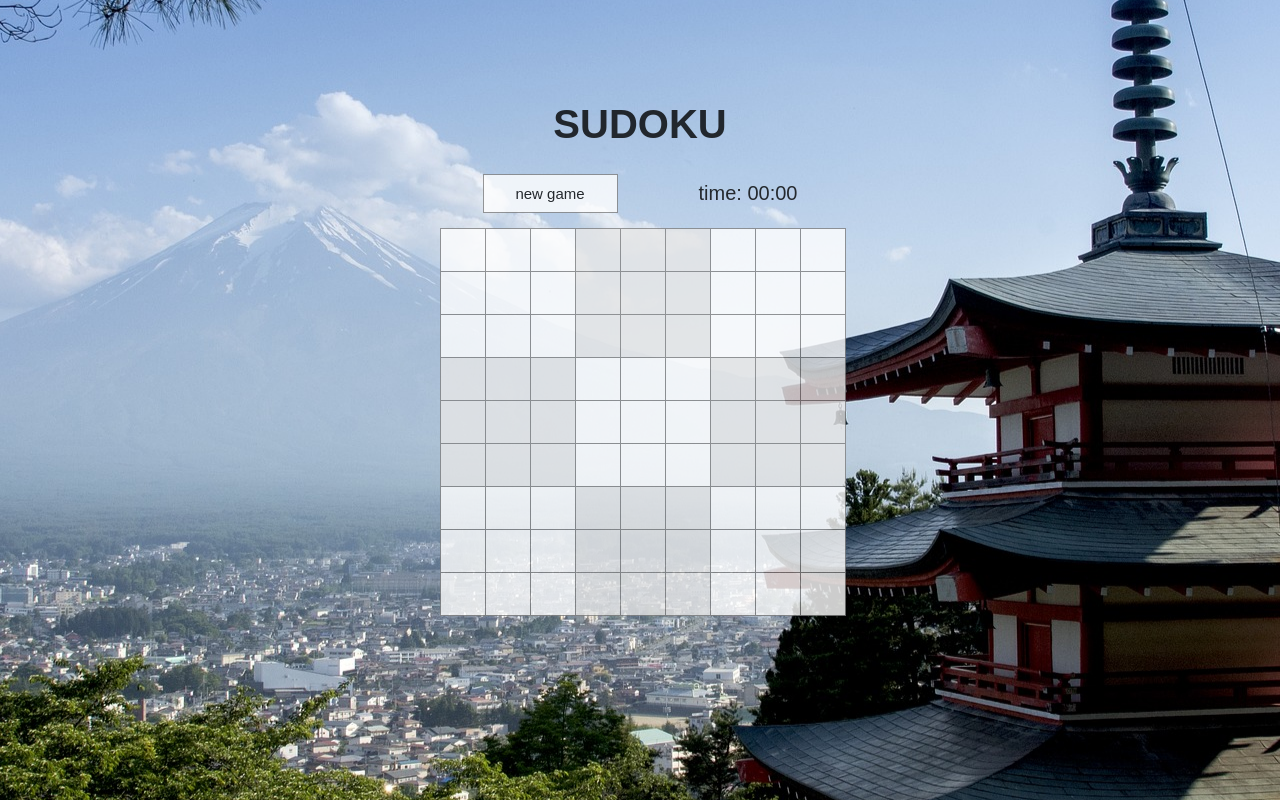
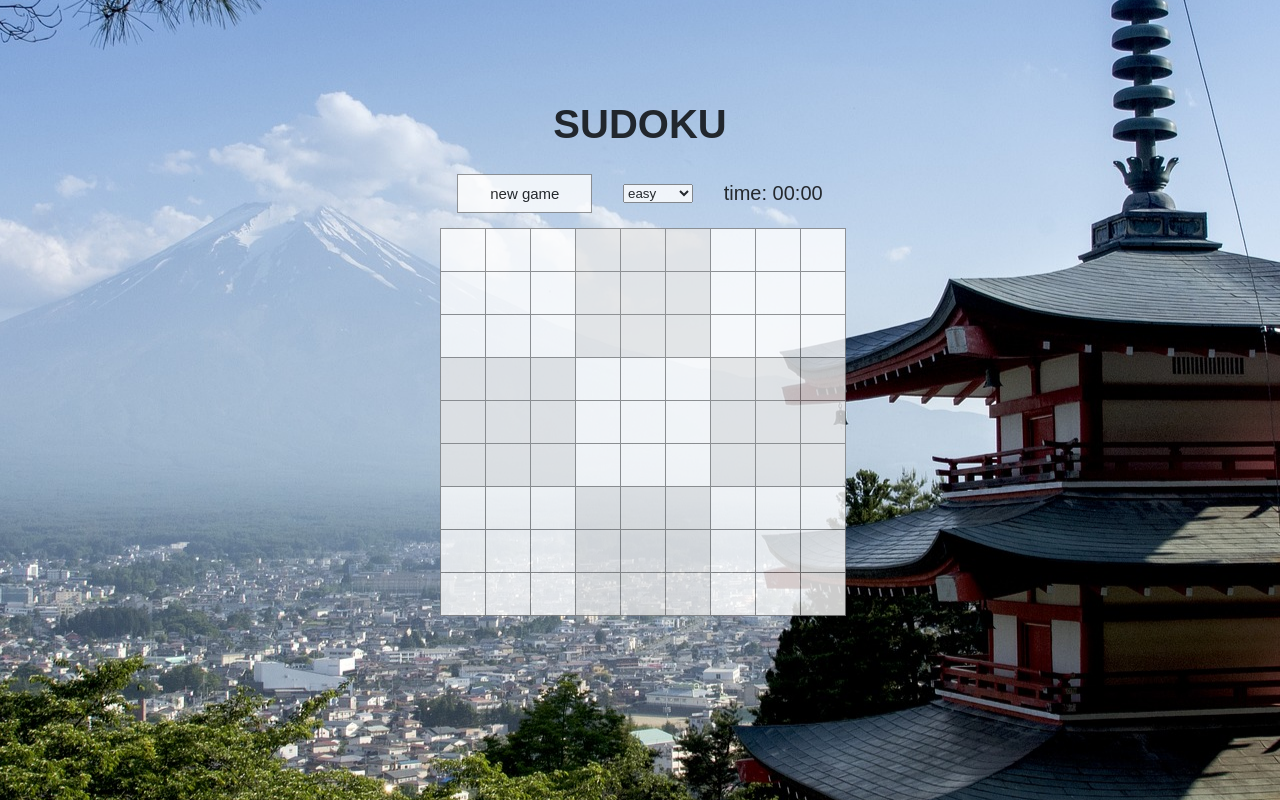
Before and after one commit to dethurah/sudoku, a plain HTML site: page index.html in a window 1280 px wide. Drawn offline with Linux system fonts and the light colour scheme.

Commit message:
Update index.html

```diff
--- a/index.html
+++ b/index.html
@@ -9,10 +9,16 @@
     <div class="sudoku">
         <h1>sudoku</h1>
         <div class="options">
-            <button class="button" type="button" onclick="sudoku.newGame()">new game</button>
-            <div>time: <span id="timer">00:00</span></div>
+            <button class="button" type="button" onclick="newGame()">new game</button>
+            <select id="difficulty">
+                <option value="easy">easy</option>
+                <option value="medium">medium</option>
+                <option value="hard">hard</option>
+                <option value="expert">expert</option>
+            </select>
+            <div class="time">time: <span id="timer">00:00</span></div>
         </div>
-        <form oninput="sudoku.updateData()" class="board">
+        <form oninput="updateSudoku()" class="board">
             <div class="row">
                 <input name="cell" type="text" onkeypress="validateInput(event)">
                 <input name="cell" type="text" onkeypress="validateInput(event)">
```
